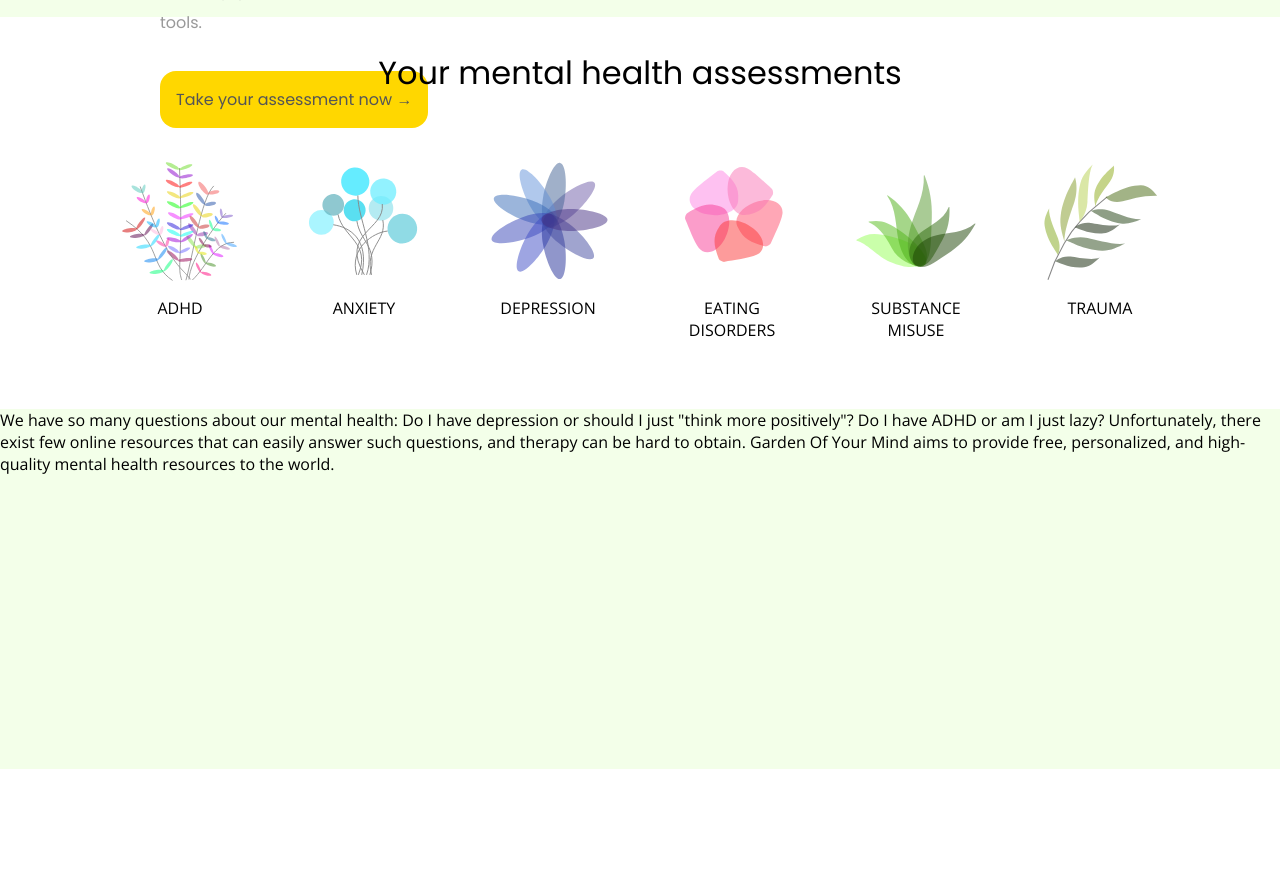
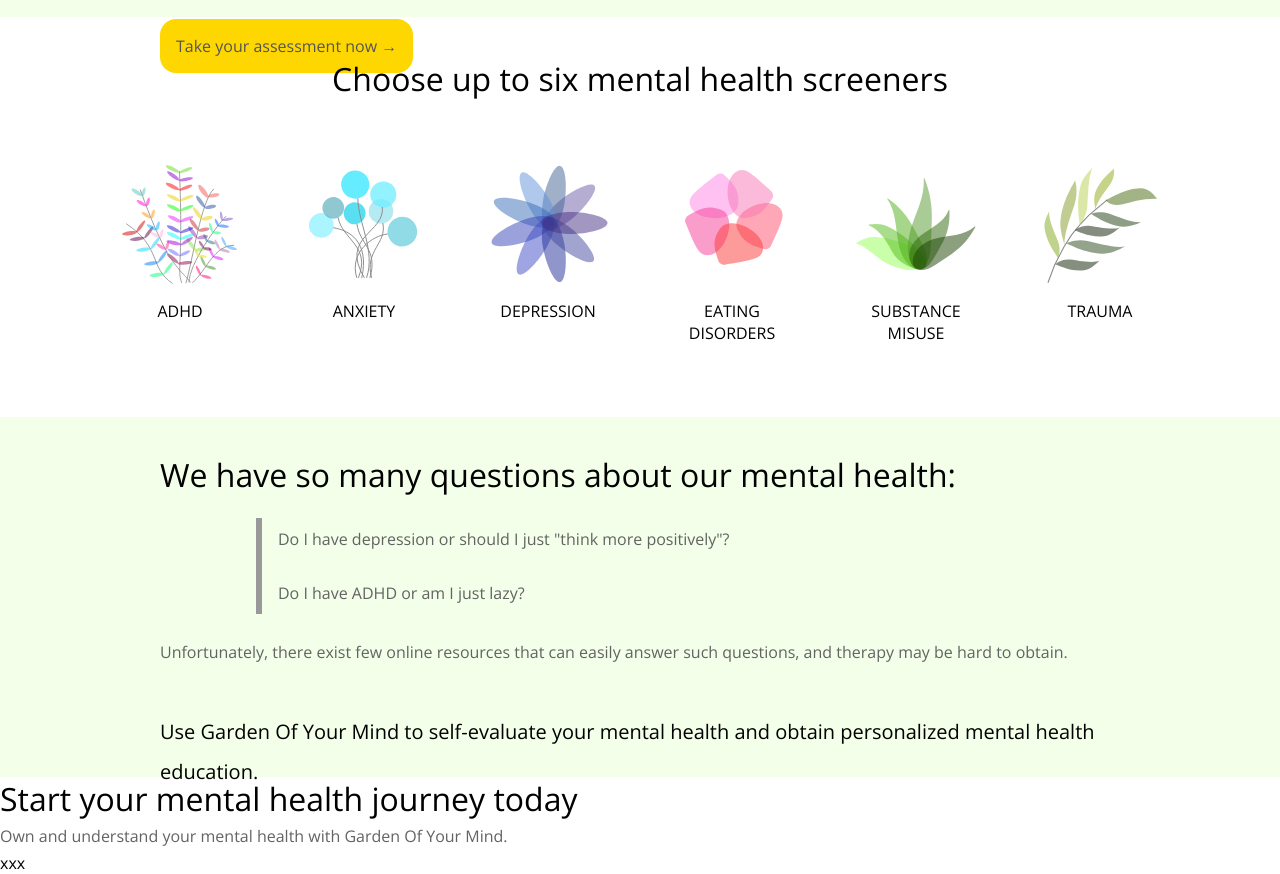
Before and after one commit to a1exanderz/odin-landing-page, a plain HTML site: page index.html in a window 1280 px wide. Shown: the part 421-1295 px from the top of the page. Before the commit the page ends 1190 px from the top, so only its background shows below. Drawn offline with nearby package versions, Linux system fonts and the light colour scheme; files whose address does not match are found by name.

Commit message:
Complete quotes segment

```diff
--- a/index.html
+++ b/index.html
@@ -44,7 +44,7 @@
       </div>
     </div>
     <div class="mh-info-container">
-        <h1>Your mental health assessments</h1>
+        <h1>Choose up to six mental health screeners</h1>
         <div class="assessment-gallery">
             <div class="single-assessment-container">
                 <img src="/Users/alex/repos/odin-landing-page/images/adhd-icon-color.svg" alt="ADHD icon" height="120" width="120"/>
@@ -73,13 +73,31 @@
         </div>
 
     </div>
-    <div class="quote-container">
-        We have so many questions about our mental health:
-        Do I have depression or should I just "think more positively"?
-        Do I have ADHD or am I just lazy?
-        Unfortunately, there exist few online resources that can easily answer such questions, and therapy can be hard to obtain.
-        Garden Of Your Mind aims to provide free, personalized, and high-quality mental health resources to the world.</div>
-    <div class="call-to-action-container"></div>
-    <div class="footer"></div>
+    <div class="question-container">
+        <h1>We have so many questions about our mental health:</h1>
+        <br>
+        <div class="quote-container">
+            <div class="vertical-line"></div>
+            <div class="quotes">
+                <p>Do I have depression or should I just "think more positively"?</p>
+                <br>
+                <p>Do I have ADHD or am I just lazy?</p>
+            </div>
+        </div>
+        <br>
+        <p>
+            Unfortunately, there exist few online resources that can easily answer such questions, and therapy may be hard to obtain.
+        </p>
+        <br>
+        <br>
+        <p class="use-goym">
+            Use Garden Of Your Mind to self-evaluate your mental health and obtain personalized mental health education.
+        </p>
+    </div>
+    <div class="call-to-action-container">
+        <h1>Start your mental health journey today</h1>
+        <p>Own and understand your mental health with Garden Of Your Mind.</p>
+    </div>
+    <div class="footer">xxx</div>
   </body>
 </html>
--- a/style.css
+++ b/style.css
@@ -13,7 +13,6 @@ ul {
   display: flex;
   list-style-type: none;
   gap: 32px;
-  font-family: "Poppins", sans-serif;
 }
 
 a {
@@ -24,12 +23,10 @@ a {
 p {
   line-height: 2;
   font-size: 16px;
-  font-family: "Poppins", serif;
-  color: #999;
+  color: #636363;
 }
 
 h1 {
-  font-family: "Poppins", serif;
   font-weight: 500;
   font-size: 32px;
 }
@@ -77,8 +74,6 @@ a.sign-up-button {
   -webkit-appearance: button;
   -moz-appearance: button;
   appearance: button;
-
-  font-family: "Poppins", serif;
   font-size: 16px;
   color: #555;
   margin-top: 32px;
@@ -91,7 +86,7 @@ a.sign-up-button {
   display: flex;
   flex-direction: column;
   align-items: center;
-  margin-top: 32px;
+  margin-top: 40px;
   gap: 64px;
   height: 360px;
 }
@@ -110,7 +105,29 @@ a.sign-up-button {
   width: 120px;
 }
 
-.quote-container {
+.question-container {
   height: 360px;
   background-color: #f3ffe9;
+  padding: 36px 160px;
 }
+
+.quote-container {
+  display: flex;
+  gap: 16px;
+  align-items: center;
+  margin-left: 96px;
+}
+
+.quotes {
+  flex-direction: column;
+}
+
+.vertical-line {
+  border-left: 6px solid #999;
+  height: 96px;
+}
+
+.use-goym {
+  font-size: 20px;
+  color: black;
+}
```
